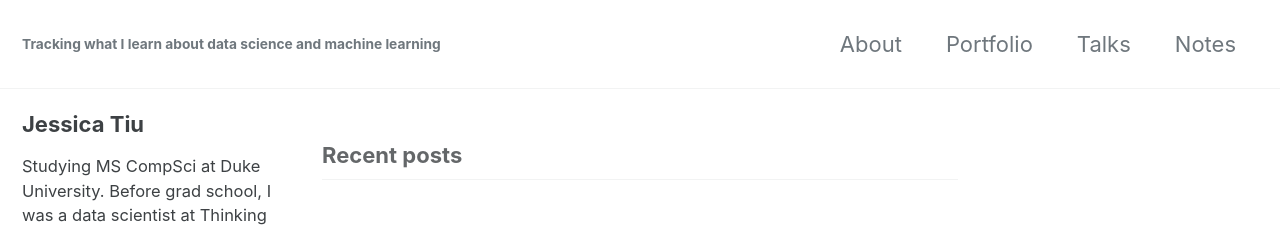
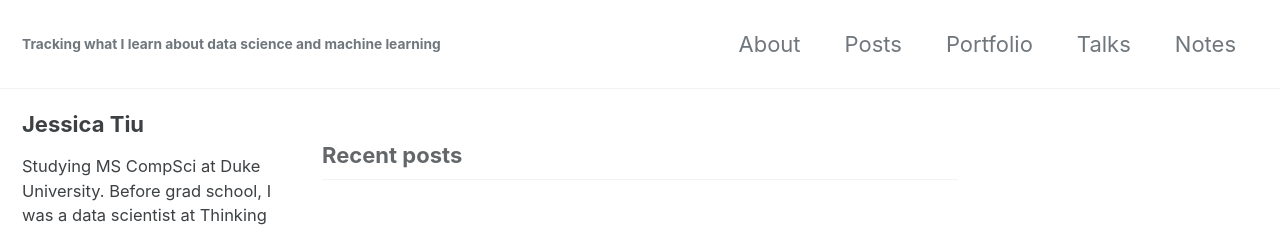
Before and after one commit to jgtiu/jgtiu.github.io, a Jekyll site: the page built from index.html, in a window 1280 px wide. Shown: the top 227 px of the page. Built offline with Jekyll 4.4.1, drawn with Linux system fonts in a browser that asks for light colours; cached includes are drawn as plain includes; the list of posts is cut into pages by our own code.

Commit message:
Add page for posts

```diff
--- a/_data/navigation.yml
+++ b/_data/navigation.yml
@@ -4,8 +4,8 @@
   #   url: https://mmistakes.github.io/minimal-mistakes/docs/quick-start-guide/
   - title: "About"
     url: /about/
-  # - title: "Sample Posts"
-  #   url: /year-archive/
+  - title: "Posts"
+    url: /posts/
   # - title: "Sample Collections"
   #   url: /collection-archive/
   # - title: "Sitemap"
--- /dev/null
+++ b/_pages/posts.md
@@ -0,0 +1,4 @@
+---
+permalink: /posts/
+layout: posts
+---
```
